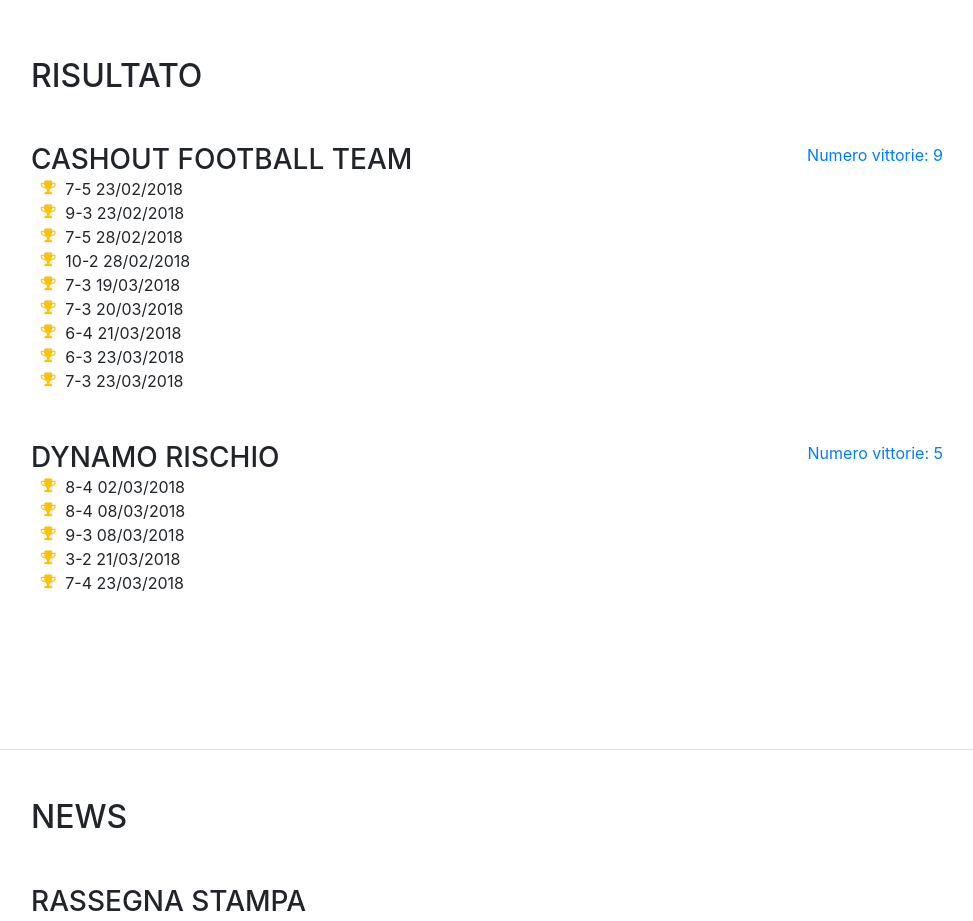
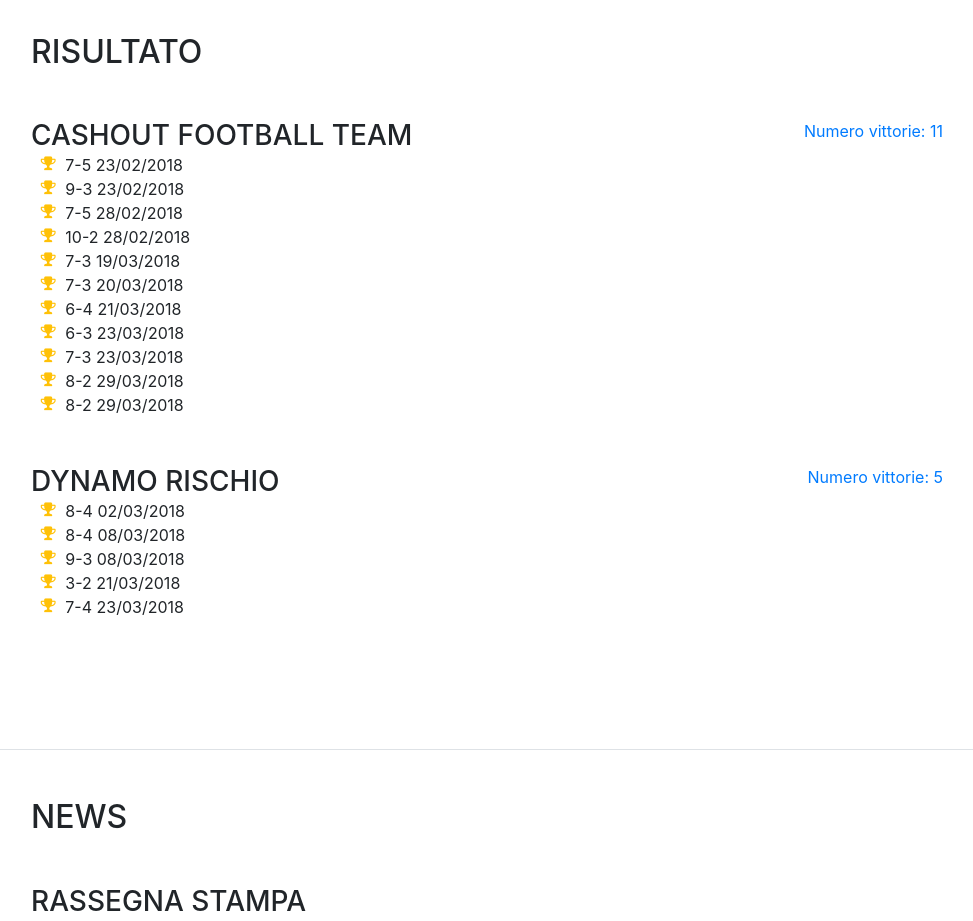
Before and after one commit to SimoneCas/Calcio_Balilla_Report, a website with bundled scripts: page index.html in a window 1280 px wide. Shown: the part 3040-3961 px from the top of the page, without its empty margins (289-1262 px from the left). Built offline with nearby package versions, Linux system fonts and the light colour scheme; a web font is replaced by a local one.

Commit message:
aggiornati risultati

```diff
--- a/index.html
+++ b/index.html
@@ -243,11 +243,17 @@
                   <li>
                     <i class="fa-li fa fa-trophy text-warning"></i>
                     7-3  23/03/2018</li>
+                  <li>
+                    <i class="fa-li fa fa-trophy text-warning"></i>
+                    8-2  29/03/2018</li>
+                  <li>
+                    <i class="fa-li fa fa-trophy text-warning"></i>
+                    8-2  29/03/2018</li>
                 </ul>
               </div>
             </div>
             <div class="resume-date text-md-right">
-              <span class="text-primary">Numero vittorie: 9</span>
+              <span class="text-primary">Numero vittorie: 11</span>
             </div>
           </div>
 
```
